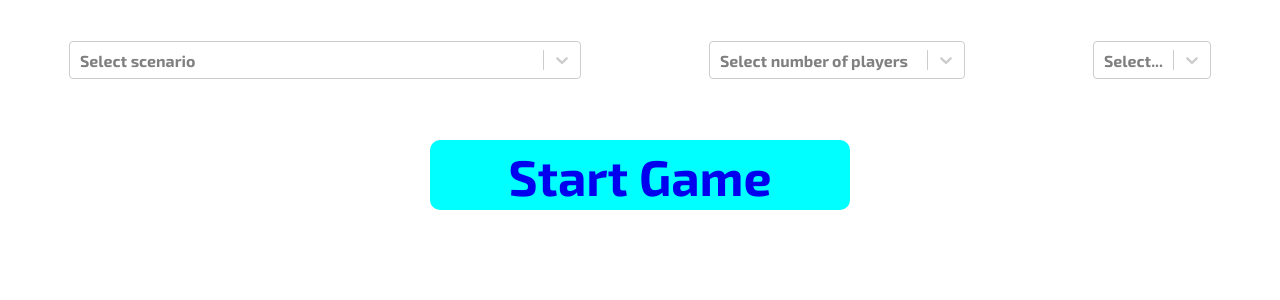
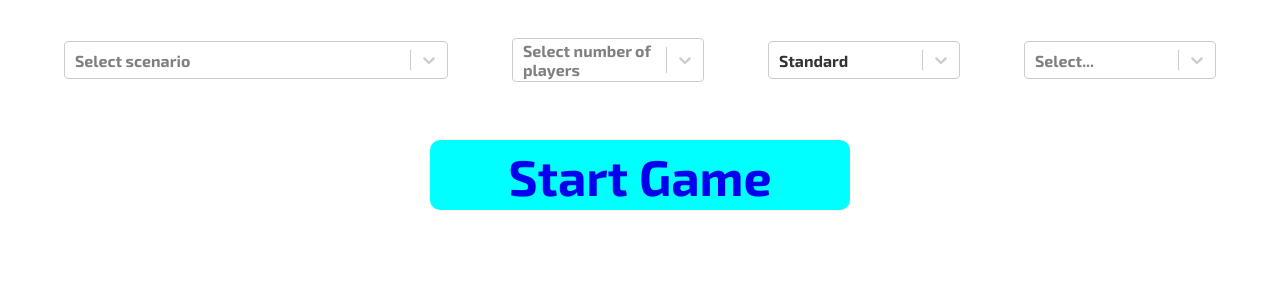
Before and after one commit to iaguilarfer/mc-tracker, a React (Create React App) app: page / in a window 1280 px wide. Shown: the top 300 px of the page. Built offline with nearby package versions, Linux system fonts and the light colour scheme.

Commit message:
Starting mode selector

```diff
--- a/src/containers/ScenarioSelector/ScenarioSelector.module.scss
+++ b/src/containers/ScenarioSelector/ScenarioSelector.module.scss
@@ -36,10 +36,21 @@
 
 .scenario-selector {
   width: 40%;
-  margin-right: 10%;
+  margin-right: 5%;
+  margin-left: 5%;
 }
 
 .player-selector {
   width: 20%;
-  margin-right: 10%;
+  margin-right: 5%;
 }
+
+.mode-selector {
+  width: 20%;
+  margin-right: 5%;
+}
+
+.language-selector {
+  width: 20%;
+  margin-right: 5%;
+}
--- a/src/containers/ScenarioSelector/ScenarioSelector.tsx
+++ b/src/containers/ScenarioSelector/ScenarioSelector.tsx
@@ -7,9 +7,12 @@ import { useScenarioContext } from "../../context/ScenarioContext/ScenarioContex
 import styles from "./ScenarioSelector.module.scss";
 import { useMainSchemeThreatContext } from "../../context/MainSchemeThreatContext/MainSchemeThreatContext";
 import { useVillainHealthContext } from "../../context/VillainHealthContext/VillainHealthContext";
+import { gameModes } from "../../models/Scenario";
 
 export const ScenarioSelector: React.FC = () => {
   const {
+    mode,
+    setMode,
     setScenarioValue,
     setNumberOfPlayers,
     numberOfPlayers,
@@ -53,6 +56,17 @@ export const ScenarioSelector: React.FC = () => {
     },
   ];
 
+  const modes = [
+    {
+      value: gameModes.Standard,
+      label: t("scenarioSelectorPage.modeSelector.standard"),
+    },
+    {
+      value: gameModes.Expert,
+      label: t("scenarioSelectorPage.modeSelector.expert"),
+    },
+  ];
+
   const languages = [
     { value: "en", label: "English" },
     { value: "es", label: "Español" },
@@ -69,6 +83,8 @@ export const ScenarioSelector: React.FC = () => {
   const selectedLanguage = languages.find(
     (option) => option.value === i18n.language
   );
+
+  const selectedMode = modes.find((option) => option.value === mode);
 
   const ScenarioSelector = () => (
     <Select
@@ -100,6 +116,20 @@ export const ScenarioSelector: React.FC = () => {
     />
   );
 
+  const ModeSelector = () => (
+    <Select
+      isSearchable={false}
+      value={selectedMode}
+      options={modes}
+      placeholder={t("scenarioSelectorPage.modeSelector.placeholder")}
+      onChange={(option) => {
+        if (option !== null) {
+          setMode(option.value);
+        }
+      }}
+    />
+  );
+
   const LanguageSelector = () => (
     <Select
       isSearchable={false}
@@ -118,6 +148,9 @@ export const ScenarioSelector: React.FC = () => {
         <div className={styles["player-selector"]}>
           <NumberOfPlayersSelector />
         </div>
+        <div className={styles["mode-selector"]}>
+          <ModeSelector />
+        </div>
         <div className={styles["language-selector"]}>
           <LanguageSelector />
         </div>
--- a/src/context/ScenarioContext/ScenarioContext.tsx
+++ b/src/context/ScenarioContext/ScenarioContext.tsx
@@ -8,12 +8,14 @@ import {
   useMemo,
 } from "react";
 import ScenariosJson from "../../assets/data/Scenarios.json";
-import { Scenario } from "../../models/Scenario";
+import { Scenario, gameModes } from "../../models/Scenario";
 import { Villain, VillainStage } from "../../models/Villain";
 import { MainScheme, MainSchemeStage } from "../../models/MainScheme";
 import { cloneDeep } from "lodash";
 
 interface ScenarioContextProps {
+  mode: gameModes | undefined;
+  setMode: (mode: gameModes) => void;
   scenarioValue: string | undefined;
   setScenarioValue: (scenarioValue: string) => void;
   numberOfPlayers: number | undefined;
@@ -40,6 +42,8 @@ interface ScenarioContextProps {
 }
 
 export const ScenarioContextDefaults: ScenarioContextProps = {
+  mode: undefined,
+  setMode: () => null,
   scenarioValue: undefined,
   setScenarioValue: () => null,
   numberOfPlayers: undefined,
@@ -73,6 +77,7 @@ export const useScenarioContext = (): ScenarioContextProps =>
 export const ScenarioProvider: React.FC<PropsWithChildren<{}>> = ({
   children,
 }) => {
+  const [mode, setMode] = useState<gameModes>(gameModes.Standard);
   const [scenarioValue, setScenarioValue] = useState<string>();
   const [numberOfPlayers, setNumberOfPlayers] = useState<number>();
   const [selectedScenario, setSelectedScenario] = useState<Scenario>();
@@ -235,6 +240,8 @@ export const ScenarioProvider: React.FC<PropsWithChildren<{}>> = ({
         isMainSchemeInLastStage,
         onVictoryCallback,
         onDefeatCallback,
+        mode,
+        setMode,
       }}
     >
       {children}
--- a/src/i18n/translations/en.json
+++ b/src/i18n/translations/en.json
@@ -11,8 +11,9 @@
       "three": "Three Players",
       "four": "Four Players"
     },
-    "scenarioDificulty": {
-      "easy": "Normal",
+    "modeSelector": {
+      "placeholder": "Select difficulty",
+      "standard": "Standard",
       "expert": "Expert"
     }
   },
--- a/src/i18n/translations/es.json
+++ b/src/i18n/translations/es.json
@@ -11,8 +11,9 @@
       "three": "Tres Jugadores",
       "four": "Cuatro Jugadores"
     },
-    "scenarioDificulty": {
-      "easy": "Normal",
+    "modeSelector": {
+      "placeholder": "Selecciona dificultad",
+      "standard": "Normal",
       "expert": "Experto"
     }
   },
--- a/src/models/Scenario.ts
+++ b/src/models/Scenario.ts
@@ -6,3 +6,8 @@ export interface Scenario {
   mainSchemes: Array<MainScheme>;
   scenarioValue: string;
 }
+
+export enum gameModes {
+  Standard = "Standard",
+  Expert = "Expert",
+}
```
